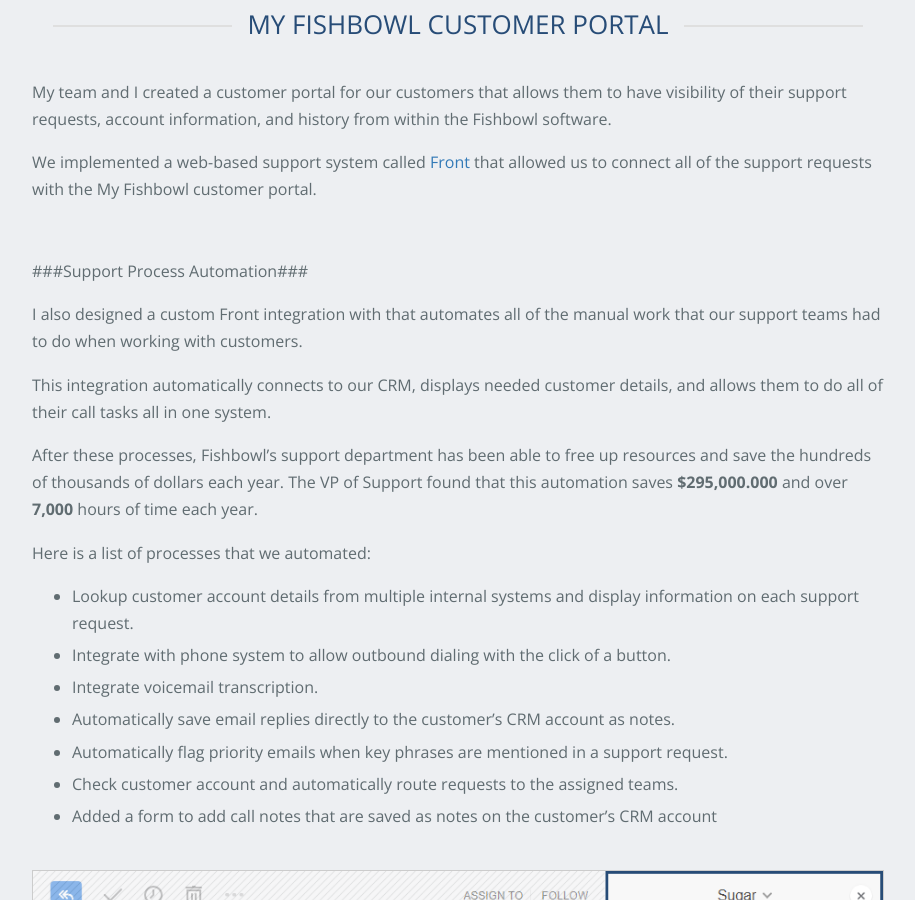
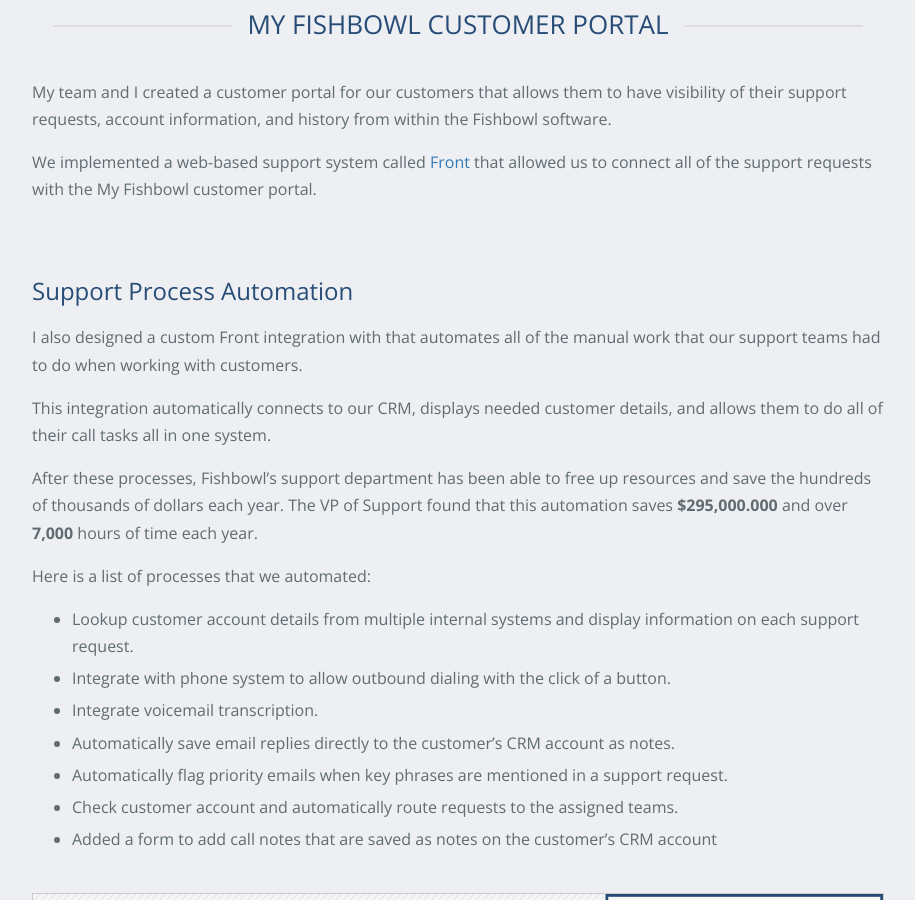
Before and after one commit to mfelt/mfelt.github.io, a Jekyll site: the page built from front.md, in a window 1280 px wide and 900 px high, scrolled down 364 px. Shown: the whole window, without its empty margins (182-1097 px from the left). Built offline with Jekyll 4.4.1, drawn with Linux system fonts in a browser that asks for light colours; nearby versions of some CDN libraries; our own code applies the rules of GitHub Pages for plain Markdown files.

```diff
--- a/front.md
+++ b/front.md
@@ -12,7 +12,7 @@ We implemented a web-based support system called {% include link url="https://fr
 <br>
 <br>
 <br>
-###Support Process Automation###
+<h3>Support Process Automation</h3>
 
 I also designed a custom Front integration with that automates all of the manual work that our support teams had to do when working with customers.
 
```
